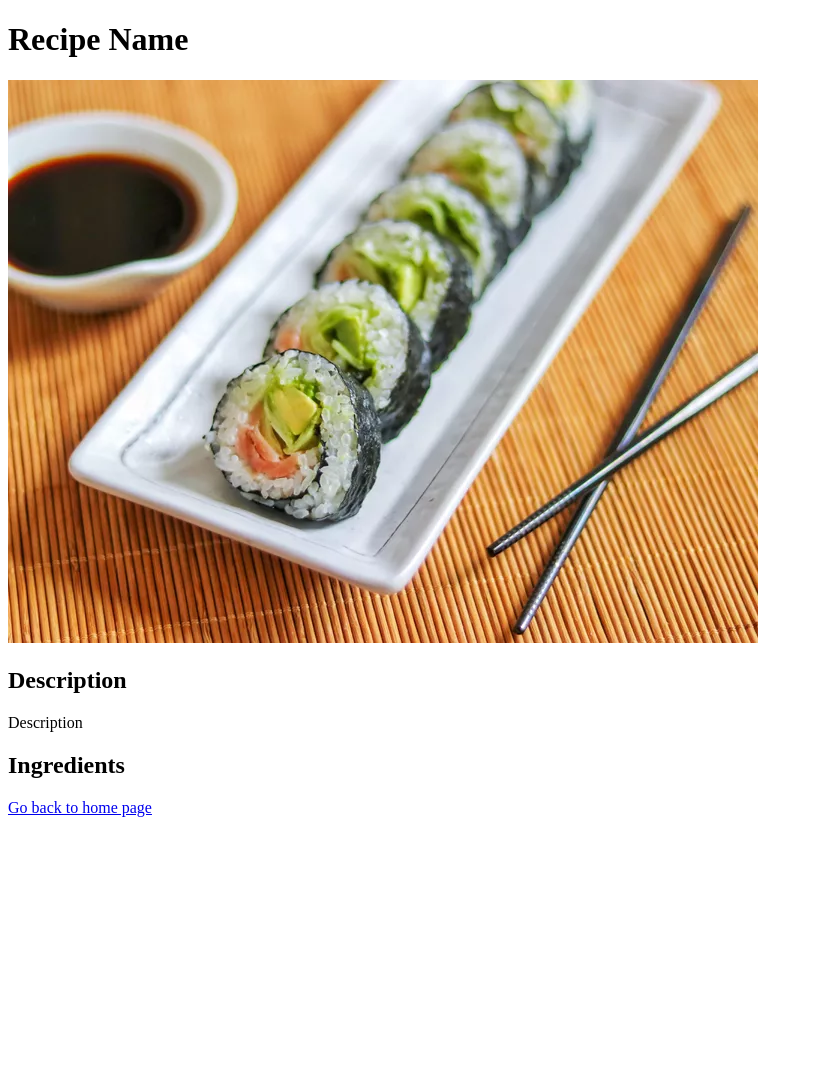
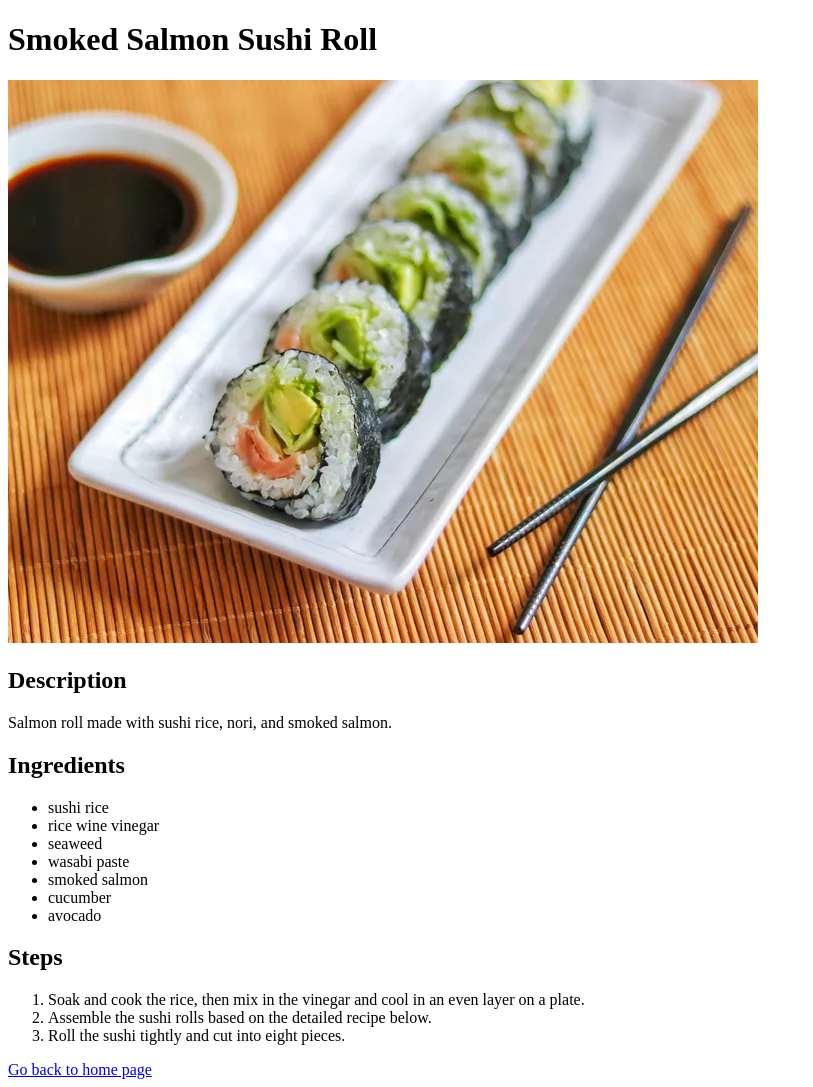
Before and after one commit to viniciusmonteirosantos/odin-recipes, a plain HTML site: page recipes/sushi.html in a window 1280 px wide. Shown: the whole page, without its empty margins (0-813 px from the left). Before the commit the page ends 825 px from the top, so only its background shows below. Drawn offline with Linux system fonts and the light colour scheme.

Commit message:
Made sushi page recipe

```diff
--- a/recipes/sushi.html
+++ b/recipes/sushi.html
@@ -3,17 +3,29 @@
 <head>
     <meta charset="UTF-8">
     <meta name="viewport" content="width=device-width, initial-scale=1.0">
-    <title>Recipe Name</title>
+    <title>Smoked Salmon Sushi Roll</title>
 </head>
 <body>
-    <h1>Recipe Name</h1>
+    <h1>Smoked Salmon Sushi Roll</h1>
     <img src="../images/sushi.webp" alt="">
     <h2>Description</h2>
-    <p>Description</p>
+    <p>Salmon roll made with sushi rice, nori, and smoked salmon.</p>
     <h2>Ingredients</h2>
     <ul>
-
+        <li>sushi rice</li>
+        <li>rice wine vinegar</li>
+        <li>seaweed</li>
+        <li>wasabi paste</li>
+        <li>smoked salmon</li>
+        <li>cucumber</li>
+        <li>avocado</li>
     </ul>
-    <a href="#">Go back to home page</a>
+    <h2>Steps</h2>
+    <ol>
+        <li>Soak and cook the rice, then mix in the vinegar and cool in an even layer on a plate.</li>
+        <li>Assemble the sushi rolls based on the detailed recipe below.</li>
+        <li>Roll the sushi tightly and cut into eight pieces.</li>
+    </ol>
+    <a href="../index.html">Go back to home page</a>
 </body>
 </html>
```
